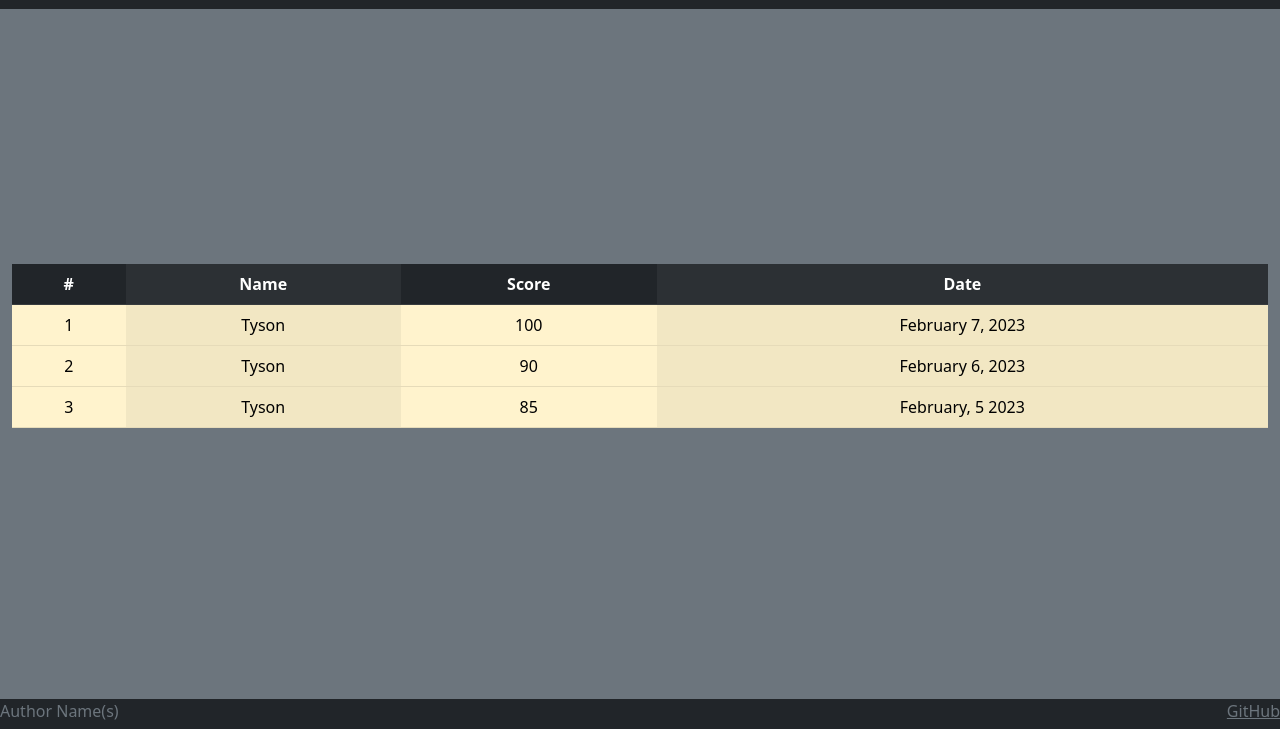
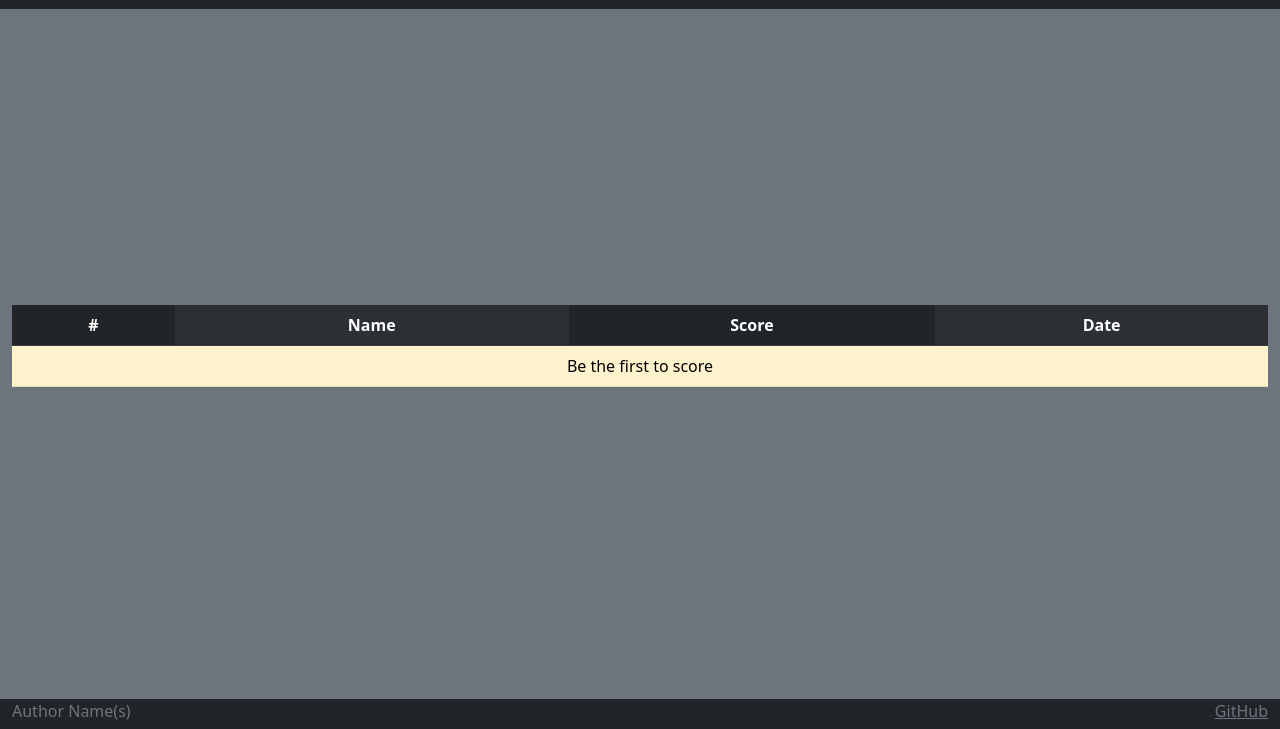
Before and after one commit to tyson314/simon-remake, a plain HTML site: page scores.html in a window 1280 px wide. Shown: the part 71-800 px from the top of the page. Drawn offline with nearby package versions, Linux system fonts and the light colour scheme.

Commit message:
updated scores.html

```diff
--- a/scores.html
+++ b/scores.html
@@ -1,16 +1,16 @@
 <!DOCTYPE html>
-<html land="en">
+<html lang="en">
   <head>
     <meta charset="UTF-8" />
     <meta name="viewport" content="width=device-width, initial-scale=1.0" />
     <title>Scores</title>
     <link rel="icon" href="favicon.ico" />
+
     <link rel="stylesheet" href="main.css" />
     <link
       href="https://cdn.jsdelivr.net/npm/bootstrap@5.2.2/dist/css/bootstrap.min.css"
       rel="stylesheet"
-          integrity="sha384-Zenh87qX5JnK2Jl0vWa8Ck2rdkQ2Bzep5IDxbcnCeuOxjzrPF/et3URy9Bv1WTRi"
-          crossorigin="anonymous"
+      integrity="sha384-Zenh87qX5JnK2Jl0vWa8Ck2rdkQ2Bzep5IDxbcnCeuOxjzrPF/et3URy9Bv1WTRi"        crossorigin="anonymous"
       />
   </head>
   <body class="bg-dark text-light">
@@ -44,36 +44,19 @@
             <th>Date</th>
           </tr>
         </thead>
-                <tbody>
-                    <tr>
-                        <td>1</td>
-                        <td>Tyson</td>
-                        <td>100</td>
-                        <td>February 7, 2023</td>
-                    </tr>
-                    <tr>
-                        <td>2</td>
-                        <td>Tyson</td>
-                        <td>90</td>
-                        <td>February 6, 2023</td>
-                    </tr>
-                     <tr>
-                        <td>3</td>
-                        <td>Tyson</td>
-                        <td>85</td>
-                        <td>February, 5 2023</td>
-                    </tr>
-                </tbody>
+        <tbody id="scores"></tbody>
       </table>
     </main>
 
     <footer class="bg-dark text-dark text-muted">
-            <div>
+      <div class="container-fluid">
           <span class="text-reset">Author Name(s)</span>
           <a  class="text-reset"
               href="https://github.com/tyson314/simon-remake.git"
               >GitHub</a>
       </div>
     </footer>
+
+    <script src="scores.js"></script>
   </body>
 </html>
```
Lines whose indentation alone changed are shown as unchanged.
